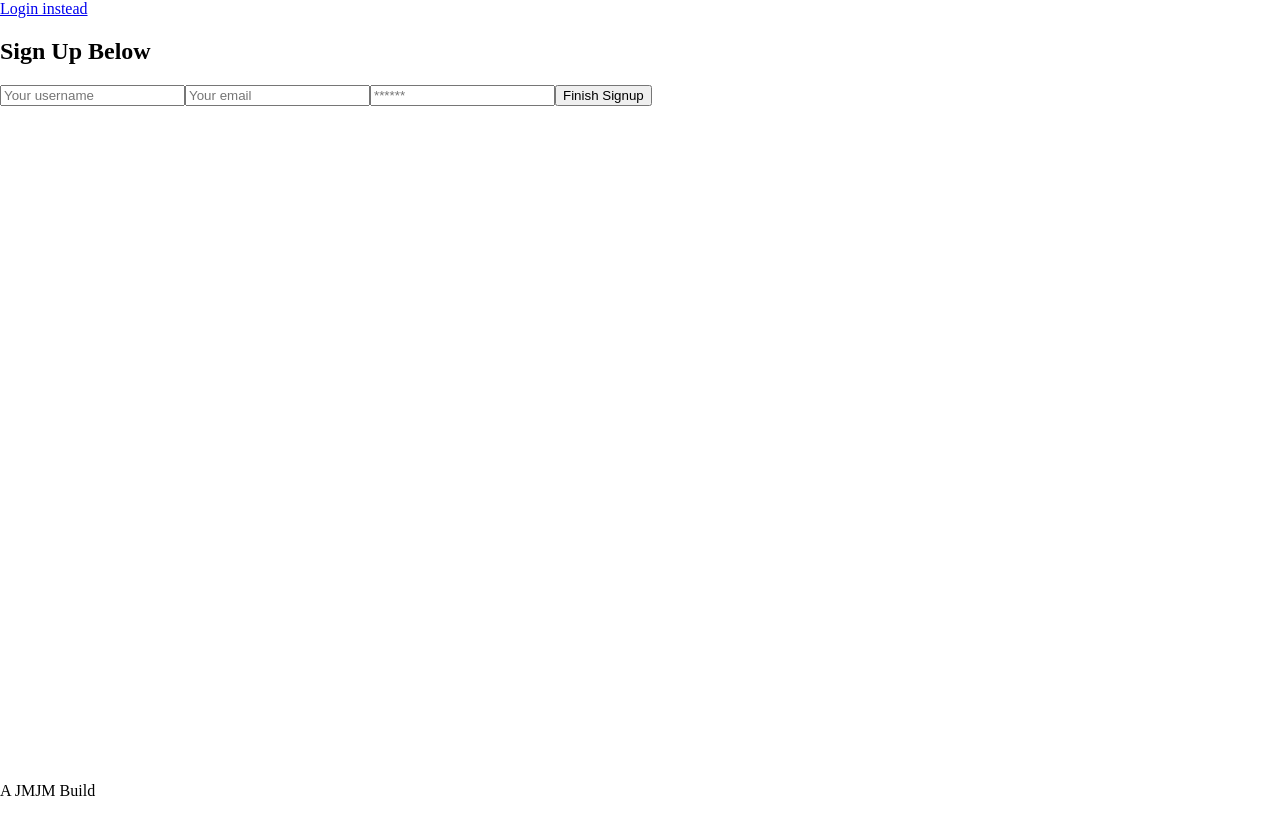
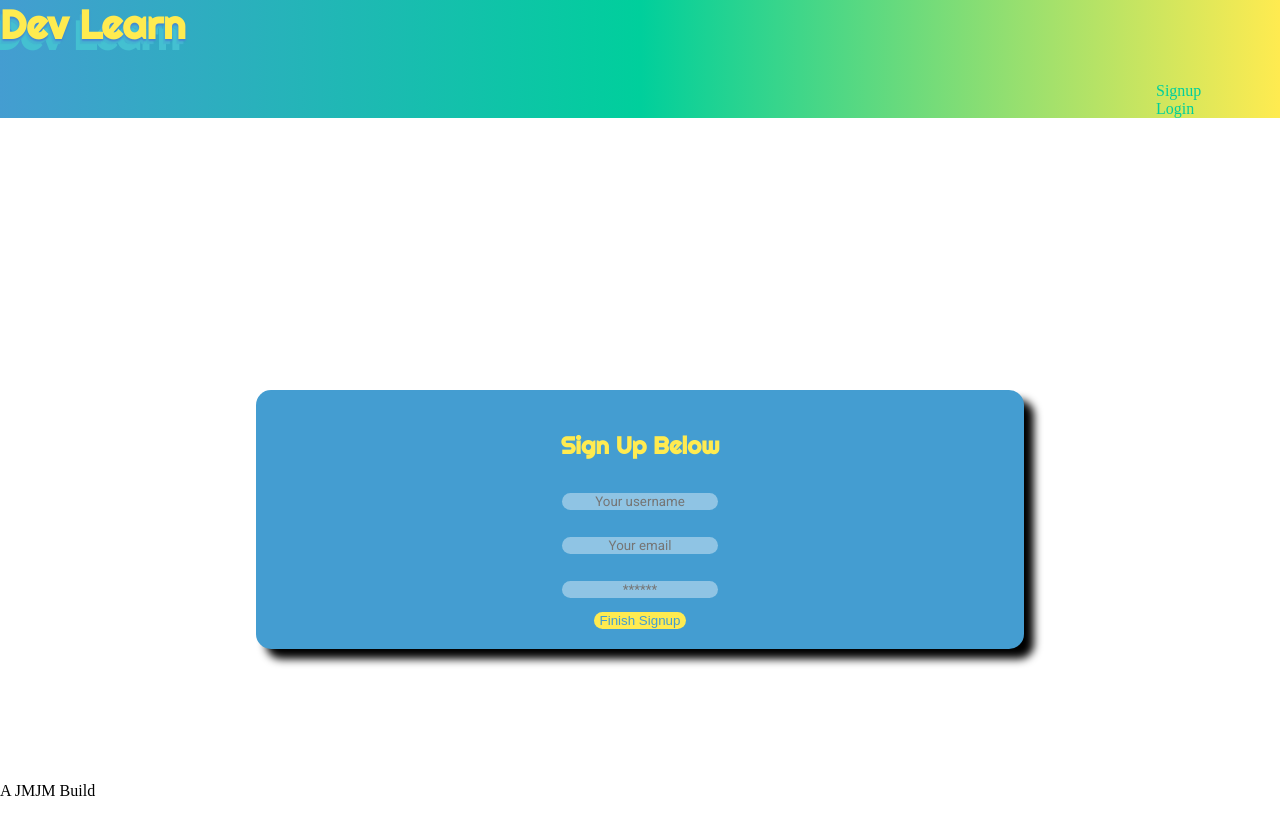
Before and after one commit to jess-smith49/dev-tools, a React (Create React App) app in the folder client/: page /signup in a window 1280 px wide. Shown: the top 834 px of the page. Before the commit the page ends 800 px from the top, so only its background shows below. Built offline with nearby package versions, Linux system fonts and the light colour scheme.

Commit message:
styled signup and login, refactored jsx for both

```diff
--- a/client/src/App.js
+++ b/client/src/App.js
@@ -32,7 +32,7 @@ function App() {
   return (
     <ApolloProvider client={client}>
        <Router>
-        <div className>
+        <div>
         <Switch>
           <Route path="/signup">
             <Signup />
--- a/client/src/components/Header/index.js
+++ b/client/src/components/Header/index.js
@@ -16,13 +16,13 @@ export default function Header() {
             )
         } else {
             return (
-                <ul className="cta">
-                    <li className="cta-btn">
+                <ul>
+                    <li>
                         <Link to="/signup">
                             Signup
                         </Link>
                     </li>
-                    <li className="cta-btn" >
+                    <li>
                         <Link to="/login">
                             Login
                         </Link>
@@ -32,13 +32,13 @@ export default function Header() {
         }
     }
     return(
-        <header className="header-container">
+        <header>
             <div className="flex-wrap">
                 <h1 className="h-lg">Dev Learn</h1>
-            </div>
             <nav>
                 {showNavigation()}
             </nav>
+            </div>
         </header>
     )
 };
--- a/client/src/index.css
+++ b/client/src/index.css
@@ -5,6 +5,8 @@ body {
 
 h1 {
   font-family: "Righteous", cursive;
+  color: #FFEB50;
+  text-shadow: 0 2px 2px #4486d1, -2px 5px 1px #44b5d1, -6px 11px 0px #44c0d1;
 }
 
 .apply-grad {
@@ -17,6 +19,30 @@ h1 {
   overflow: auto;
 }
 
+header {
+  background: linear-gradient(to left, #FFEB50, #00CF9C, #449DD1);
+}
+header .h-lg {
+  margin-top: 0%;
+  font-size: 30pt;
+}
+header ul {
+  display: flex;
+  flex-wrap: wrap;
+  justify-content: space-between;
+  top: 0;
+}
+header ul li {
+  list-style: none;
+  display: inline-block;
+  margin-left: 90%;
+}
+header ul a {
+  float: right;
+  text-decoration: none;
+  color: #00CF9C;
+}
+
 .cta {
   padding: 10%;
   text-align: center;
@@ -27,9 +53,12 @@ h1 {
   text-shadow: 0 2px 2px #4486d1, -2px 5px 1px #44b5d1, -6px 11px 0px #44c0d1;
 }
 .cta-text {
+  background-color: rgba(255, 255, 255, 0.3);
+  box-shadow: 10px 10px 8px #000;
+  border-radius: 15px;
   font-family: "Roboto", sans-serif;
   font-size: 18pt;
-  padding-top: 10%;
+  padding: 10% 5% 10% 5%;
   line-height: 1.5em;
 }
 .cta-buttons {
@@ -56,6 +85,48 @@ h1 {
   box-shadow: 3px 5px 8px #000 inset;
 }
 
+.form {
+  display: flex;
+  align-content: center;
+  justify-content: center;
+  overflow: auto;
+  text-align: center;
+  padding: 20%;
+}
+.form h2 {
+  font-family: "Righteous", cursive;
+  color: #FFEB50;
+}
+.form-container {
+  width: 100%;
+  height: 100%;
+  background-color: #449DD1;
+  padding: 15pt;
+  overflow: auto;
+  border-radius: 15px;
+  box-shadow: 10px 10px 8px #000;
+}
+.form-input {
+  text-align: center;
+  font-family: "Roboto", sans-serif;
+  margin: 10pt;
+  background-color: rgba(255, 255, 255, 0.4);
+  border: none;
+  border-radius: 15px;
+}
+.form-input:active {
+  background-color: white;
+}
+.form button {
+  border-radius: 15px;
+  border: none;
+  background-color: #FFEB50;
+  color: #449DD1;
+}
+
+.footer {
+  padding-top: 15pt;
+}
 .footer-container {
   position: fixed;
   bottom: 0;
@@ -63,15 +134,15 @@ h1 {
 
 @media only screen and (min-width: 414px) {
   .cta-buttons {
-    margin-top: 20%;
+    margin-top: 30%;
+  }
+  .cta-btn {
+    margin-top: 15%;
   }
 }
 @media only screen and (min-width: 799px) {
   .cta-title {
     font-size: 50pt;
-  }
-  .cta-text {
-    padding-top: 0;
   }
 }
 @media only screen and (min-width: 1228px) {
@@ -79,6 +150,6 @@ h1 {
     font-size: 75pt;
   }
   .cta-text {
-    font-size: 55pt;
+    font-size: 45px;
   }
 }
--- a/client/src/index.scss
+++ b/client/src/index.scss
@@ -18,6 +18,8 @@ body {
 
 h1 {
     font-family: $fancy-font;
+        color: $yellow;
+        text-shadow: $pop-shadow;
 }
 
 .apply-grad {
@@ -28,6 +30,35 @@ h1 {
     align-content: center;
     justify-content: center;
     overflow: auto;
+
+}
+
+header {
+    background: linear-gradient(to left, $yellow, $green, $blue );
+
+    .h-lg {
+        margin-top: 0%;
+        font-size: 30pt;
+    }
+
+    ul {
+        display: flex;
+        flex-wrap: wrap;
+        justify-content: space-between;
+        top: 0;
+    li {
+        list-style: none;
+        display: inline-block;
+        margin-left: 90%;
+    }
+    a {
+        float: right;
+        text-decoration: none;
+        color: $green;
+    }
+
+}
+
 }
 
 .cta {
@@ -41,12 +72,17 @@ h1 {
     }
 
     &-text {
+        background-color: rgba(255,255,255,0.3);
+        box-shadow: 10px 10px 8px #000;
+        border-radius: 15px;
         font-family: $reg-text;
         font-size: 18pt;
-        padding-top: 10%;
+        padding: 10% 5% 10% 5%;
         line-height: 1.5em;
         //text-shadow: 10px 10px 8px #000;
     }
+
+
 
     &-buttons {
         margin-top: 40%;
@@ -76,7 +112,50 @@ h1 {
     }
 }
 
+.form {
+    display: flex;
+    align-content: center;
+    justify-content: center;
+    overflow: auto;
+    text-align: center;
+    padding: 20%;
+    h2 {
+        font-family: $fancy-font;
+        color: $yellow;
+    }
+    &-container {
+        width: 100%;
+        height: 100%;
+        background-color: $blue;
+        padding: 15pt;
+        overflow: auto;
+        border-radius: 15px;
+        box-shadow: 10px 10px 8px #000;
+    }
+
+    &-input {
+        text-align: center;
+        font-family: $reg-text;
+        margin: 10pt;
+        background-color:  rgba(255,255,255,0.4);
+        border: none;
+        border-radius: 15px;
+
+        &:active {
+            background-color: white;
+        }
+    }
+
+    button {
+        border-radius: 15px;
+        border: none;
+        background-color: $yellow;
+        color: $blue;
+    }
+}
+
 .footer {
+    padding-top: 15pt;
 
      &-container {
         position: fixed;
@@ -92,7 +171,11 @@ h1 {
     .cta {
         &-buttons {
             //fix the height between buttons and text
-            margin-top: 20%;
+            margin-top: 30%;
+        }
+
+        &-btn {
+            margin-top: 15%;
         }
     }
 }
@@ -105,9 +188,7 @@ h1 {
             font-size: 50pt;
         }
 
-        &-text {
-            padding-top: 0;
-        }
+
     }
 }
 
@@ -119,7 +200,7 @@ h1 {
             font-size: 75pt;
         }
         &-text {
-            font-size: 55pt
+            font-size: 45px
         }
     }
 }
--- a/client/src/pages/Landing/index.js
+++ b/client/src/pages/Landing/index.js
@@ -9,8 +9,25 @@ export default function CTA() {
                     <h1 className="h-lg">Dev Learn</h1>
                 </div>
                 <div className="cta-text">
-                    The ulitmate resource for learning web developmemt at your own pace. Create your account to start learning today!
-        </div>
+                    <p>
+                        One of the biggest hurdles when learning web development is memorizing the vast amount of definitions
+                        and terms that is being thrown at you. The Dev Learn team wanted to create a simple,
+                        easy-to-use application that would tackle two of the major components of learning code:
+                         <span>
+                          <br /> 1. Consistency.
+                          <br /> 2. Memorization.
+                        </span>
+                    </p>
+                    <p>
+                        We came up with our favorite questions from our experience and created 3 sets of flashcards that
+                        you will automatically have access to when you create an account. You will also receive daily reminders
+                        so you never miss out on a day of studying.
+                        <br />
+                        <span>
+                        So what are you waiting for? Get learning!
+                        </span>
+                    </p>
+                </div>
                 <div className="cta-buttons">
                     <div className="cta-btn">
                         <Link to="/signup">Create an Account </Link>
--- a/client/src/pages/LoginForm/index.js
+++ b/client/src/pages/LoginForm/index.js
@@ -1,16 +1,17 @@
-import React, {useState} from 'react';
+import React, { useState } from 'react';
 import { Link } from 'react-router-dom';
-import {useMutation} from '@apollo/react-hooks';
+import { useMutation } from '@apollo/react-hooks';
 import Auth from '../../utils/auth';
 import { LOGIN_USER } from '../../utils/mutations';
+import Header from '../../components/Header';
 
 
 const Login = props => {
-    const [formState, setFormState] = useState({email: '', password: ''});
-    const [Login, {error}] = useMutation(LOGIN_USER);
+    const [formState, setFormState] = useState({ email: '', password: '' });
+    const [Login, { error }] = useMutation(LOGIN_USER);
 
     const handleChange = e => {
-        const {name, value } = e.target;
+        const { name, value } = e.target;
 
         //seting form state to value specified in form
         setFormState({
@@ -22,16 +23,16 @@ const Login = props => {
     const handleFormSubmit = async e => {
         e.preventDefault();
 
-        try{
+        try {
             console.log(formState);
-            const{data} = await Login({
-                variables: {...formState}
+            const { data } = await Login({
+                variables: { ...formState }
             });
             console.log(data);
 
             Auth.login(data.login.token);
         }
-        catch(e){
+        catch (e) {
             console.log(e)
         }
 
@@ -42,8 +43,11 @@ const Login = props => {
     }
 
 
-    return(
-    <div>
+    return (
+        <section>
+            <Header />
+            <div className="form">
+                <div className="form-container">
                     <Link to="/signup">Sign-up instead</Link>
 
                     <h2>Login Below</h2>
@@ -57,6 +61,7 @@ const Login = props => {
                             value={formState.email}
                             onChange={handleChange}
                         />
+                        <br />
                         <input
                             className="form-input"
                             placeholder="******"
@@ -66,12 +71,15 @@ const Login = props => {
                             value={formState.password}
                             onChange={handleChange}
                         />
+                        <br />
                         <button className="btn d-block w-100" type="submit">
                             Submit
               </button>
                     </form>
                     {error && <div>Something Went Wrong</div>}
                 </div>
+            </div>
+        </section>
     )
 };
 
--- a/client/src/pages/SignupForm/index.js
+++ b/client/src/pages/SignupForm/index.js
@@ -2,7 +2,8 @@ import React, { useState } from 'react';
 import { Link } from 'react-router-dom';
 import { useMutation } from '@apollo/react-hooks';
 import Auth from '../../utils/auth';
-import {ADD_USER} from '../../utils/mutations';
+import { ADD_USER } from '../../utils/mutations';
+import Header from '../../components/Header'
 
 
 
@@ -46,9 +47,10 @@ const SignUp = () => {
 
 
     return (
-        <div>
-            <Link to="/login">Login instead</Link>
-
+        <section>
+            <Header />
+            <div className="form">
+                <div className="form-container">
                     <h2>Sign Up Below</h2>
                     <form onSubmit={handleFormSubmit}>
                         <div>
@@ -60,6 +62,7 @@ const SignUp = () => {
                                 id="username"
                                 onChange={handleChange}
                             />
+                            <br />
                             <input
                                 className="form-input"
                                 placeholder="Your email"
@@ -68,6 +71,7 @@ const SignUp = () => {
                                 id="email"
                                 onChange={handleChange}
                             />
+                            <br />
                             <input
                                 className="form-input"
                                 placeholder="******"
@@ -76,12 +80,14 @@ const SignUp = () => {
                                 id="password"
                                 onChange={handleChange}
                             />
-
+                            <br />
                             <button type="submit">Finish Signup</button>
                         </div>
                     </form>
                     {error && <div>Something Went Wrong</div>}
                 </div>
+                </div>
+        </section >
     )
 
     // return (
```
Lines whose indentation alone changed are shown as unchanged.
